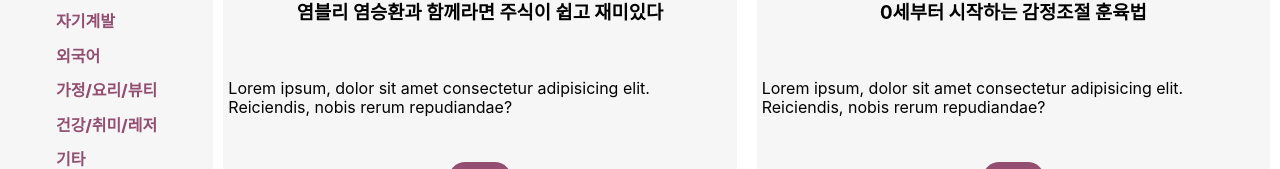
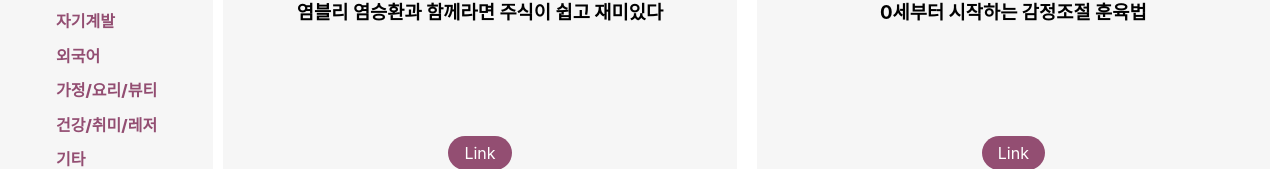
Before and after one commit to TPLKoreanBook/TPLkoreanbooks, a React (Create React App) app: page / in a window 1280 px wide. Shown: the part 624-793 px from the top of the page. Built offline with nearby package versions, Linux system fonts and the light colour scheme; the HTML template or start-up script is replaced by a standard one.

Commit message:
test commit

```diff
--- a/src/components/Book.js
+++ b/src/components/Book.js
@@ -9,8 +9,9 @@ function Book({ cover, title, address, author }) {
                 <img src={cover} alt="" />
             </div>
             <h3 className={styles['booktitle']} >{title}</h3>
+            <h4>{author}</h4>
             {/* <h4 className={styles['author']}>{author}</h4> */}
-            <p>Lorem ipsum, dolor sit amet consectetur adipisicing elit. Reiciendis, nobis rerum repudiandae?</p>
+            {/* <p>Lorem ipsum, dolor sit amet consectetur adipisicing elit. Reiciendis, nobis rerum repudiandae?</p> */}
             <a href={address} className={styles['link-btn']}>Link</a>
         </li>
     )
--- a/src/components/BookList.js
+++ b/src/components/BookList.js
@@ -61,7 +61,6 @@ const BookList = ({ category }) => {
                                 return book;
                             }
                         }).slice(0, visible).map((book, index) => (
-                            // This part can be List component
                             <Book
                                 key={book.count_number}
                                 cover={book.cover}
```
